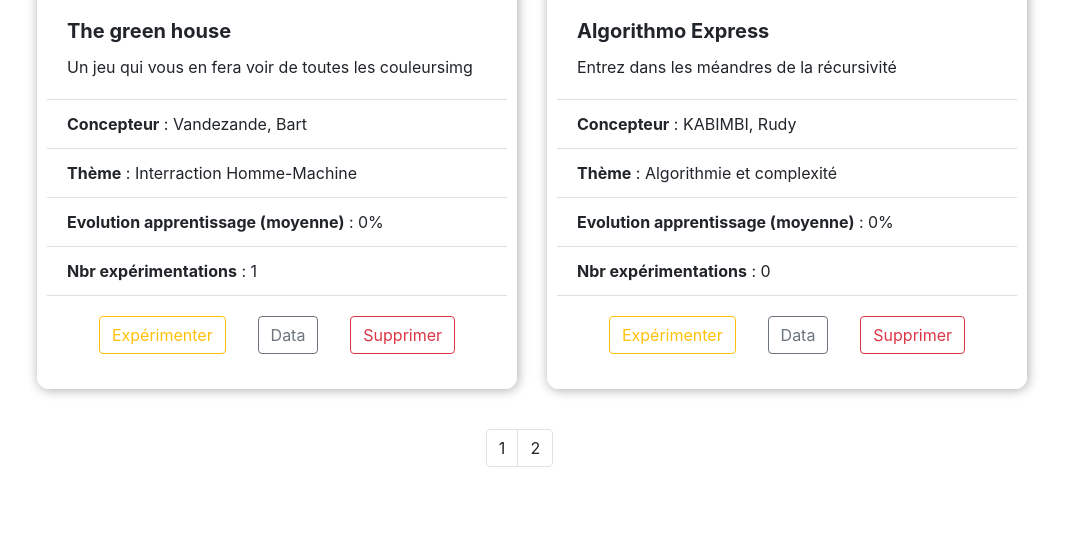
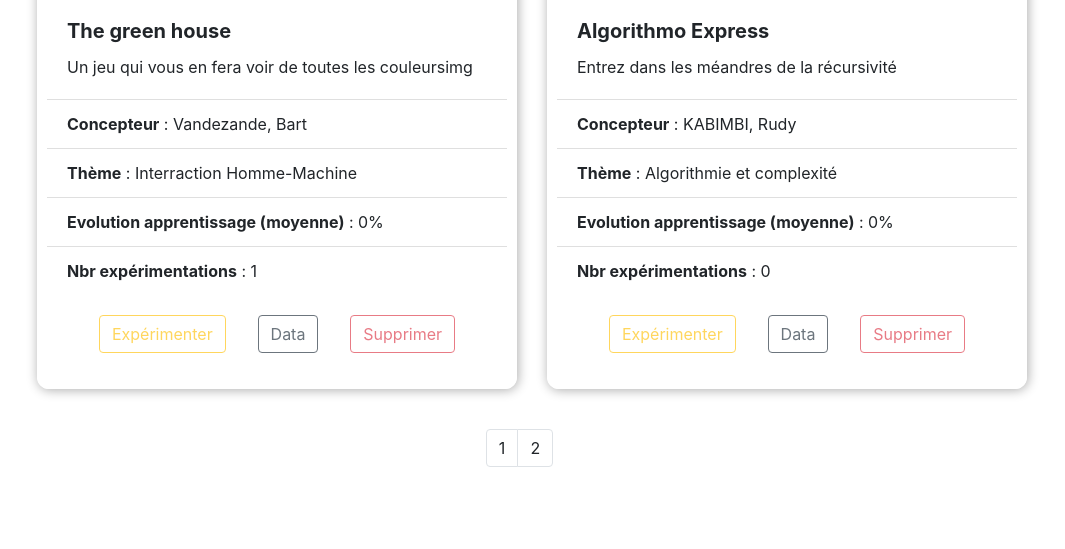
Before and after one commit to rkabimbi/evscape_flask_ok, a Flask app: page /mesJEEI in a window 1280 px wide. Shown: the part 976-1525 px from the top of the page, without its empty margins (108-1173 px from the left). Run offline with Flask 2, Linux system fonts and the light colour scheme; a user stored in the database is signed in; data comes from the database, SQL or seed files in the repository; some libraries are stand-ins or nearby versions.

Commit message:
je viens de coder le fait que le bouton experimenter sur la carte n'est pas accessible si jeei pas valide...si jms je commence a voir des incoherence revenir au commit juste avant celui ci car pas mal de modif introduite ici

```diff
--- a/my_app/routes_mesJEEI.py
+++ b/my_app/routes_mesJEEI.py
@@ -73,7 +73,7 @@ def fonction_mesJEEI():
 
 
 def fonction_conversionSQLDICT(mesJEEI,specifications):
-    res ={"noms":[],"auteurs":[],"auteursID":[],"nbrExperimentations":[],"img":[],"themes":[],"id":[],"statuts":[],"descriptifs":[],"scores":[]}
+    res ={"noms":[],"auteurs":[],"auteursID":[],"nbrExperimentations":[],"img":[],"themes":[],"id":[],"statuts":[],"descriptifs":[],"scores":[],"estValide":[]}
 
     for JEEI in mesJEEI:
         res["noms"].append(JEEI.nom)
@@ -123,5 +123,12 @@ def fonction_conversionSQLDICT(mesJEEI,specifications):
         except ZeroDivisionError:
             res["scores"].append(0)
 
+        if JEEI.estValide:#je dois procéder de la sorte pcq javascript me pose un probleme avec mes booleens
+            res["estValide"].append(1)
+        else:
+            res["estValide"].append(0)
+
+
+
 
     return res
--- a/my_app/routes_specificationMesJEEI.py
+++ b/my_app/routes_specificationMesJEEI.py
@@ -49,13 +49,14 @@ from my_app.models.questionnaireMotivation import QuestionnaireMotivation
 from my_app.models.questionnairePostTest import QuestionnairePostTest
 from my_app.models.questionnairePreTest import QuestionnairePreTest
 from my_app.models.questionnaireUX import QuestionnaireUX
-
+import sys
 
 
 @app.route("/specificationMesJEEI", methods=['GET', 'POST'])
 @login_required
 def fonction_specificationMesJEEI():
     print("specificationMesJEEI")
+
 
     #recuperation ID qui est communiqué depuis le HTML
     print("id recuperé de HTML :", request.args.get("idJEEI") )
--- a/my_app/static/js/fonctions_MesJEEI.js
+++ b/my_app/static/js/fonctions_MesJEEI.js
@@ -28,9 +28,22 @@ function fonction_affichageMesJEEI(numPager, listeMesJEEI,nbrPagesTotal,nbrJEEI)
         document.getElementById("statutMesJEEI"+i).innerHTML="<B> Evolution apprentissage (moyenne)</B> :"+listeMesJEEI.scores[(indexDBSol+i)]
         document.getElementById("descriptifMesJEEI"+i).innerHTML=listeMesJEEI.descriptifs[(indexDBSol+i)]
         document.getElementById("nbrExperimentationsMesJEEI"+i).innerHTML="<B> Nbr expérimentations</B> :"+listeMesJEEI.nbrExperimentations[(indexDBSol+i)]
-        document.getElementById("btnExperimentationMesJeei"+i).innerHTML="<a class='btn btn-outline-warning' href='http://127.0.0.1:5000/uneExperimentation?idJEEI="+listeMesJEEI.id[(indexDBSol+i)]+"' role='button'>Expérimenter</a>"
-        document.getElementById("btnDataMesJeei"+i).innerHTML="<a class='btn btn-outline-secondary ' href='http://127.0.0.1:5000/DataJEEI?idJEEI="+listeMesJEEI.id[(indexDBSol+i)]+"' role='button' >Data</a>"
-        document.getElementById("btnEffacerMesJeei"+i).innerHTML="<a class='btn btn-outline-danger ' href='http://127.0.0.1:5000/SupprimerMonJEEI?idJEEI="+listeMesJEEI.id[(indexDBSol+i)]+"' role='button' >Supprimer</a>"
+
+        //pour gerer le disabled si jms il est pas validé
+        if(listeMesJEEI.estValide[(indexDBSol+i)]==1)
+        {
+            document.getElementById("btnExperimentationMesJeei"+i).innerHTML="<a  href='http://127.0.0.1:5000/uneExperimentation?idJEEI="+listeMesJEEI.id[(indexDBSol+i)]+"' role='button' class='btn btn-outline-warning'>Expérimenter</a>"
+        }
+        else
+        {
+            document.getElementById("btnExperimentationMesJeei"+i).innerHTML="<a  href='http://127.0.0.1:5000/uneExperimentation?idJEEI="+listeMesJEEI.id[(indexDBSol+i)]+"' role='button' class='btn btn-outline-warning disabled' >Expérimenter</a>"
+        }
+
+
+
+
+        document.getElementById("btnDataMesJeei"+i).innerHTML="<a class='btn btn-outline-secondary  ' href='http://127.0.0.1:5000/specificationMesJEEI?idJEEI="+listeMesJEEI.id[(indexDBSol+i)]+"' role='button' >Data</a>"
+        document.getElementById("btnEffacerMesJeei"+i).innerHTML="<a class='btn btn-outline-danger ' href='http://127.0.0.1:5000/SupprimerMonJEEI?idJEEI="+listeMesJEEI.id[(indexDBSol+i)]+"' role='button' disabeld >Supprimer</a>"
     }
 
     //regler le probleme de la dernière page qui peut contenir moins de 4 elements (suite)
--- a/my_app/templates/macros/macro_MesJEEI.html
+++ b/my_app/templates/macros/macro_MesJEEI.html
@@ -4,8 +4,8 @@
 
 {% macro afficherCarteMesJEEI(indexJEEIDB,listeMesJEEI,indexCarteAffichage) %}
 
-  <div id={{"carteMesJEEI"+indexCarteAffichage}} class="cardMesJEEI" id="macroTest" onclick="redirectionVers('{{indexCarteAffichage}}')"><!-- le Onclick c'est pour rendre ma carte cliquable-->
-
+  <div id={{"carteMesJEEI"+indexCarteAffichage}} class="cardMesJEEI" id="macroTest" >
+    <div onclick="redirectionVers('{{indexCarteAffichage}}')"> <!-- le Onclick c'est pour rendre ma carte cliquable-->
             <div id={{"imgMesJEEI"+indexCarteAffichage}} style="height: 10rem;" >
               <img   src={{listeMesJEEI.img[indexJEEIDB]}} class="card-img-top imgCardMesJEEI"  alt="..." >
             </div>
@@ -28,19 +28,41 @@
               </li>
               <li id={{"nbrExperimentationsMesJEEI"+indexCarteAffichage}} class="list-group-item"><B> Nbr expérimentations</B> : {{listeMesJEEI.nbrExperimentations[indexJEEIDB]}}</li>
             </ul>
+    </div>
+    <div class="card-body boutonsCarte">
+      <!--
+        {{listeMesJEEI.estValide[indexJEEIDB]}}
+          <div id={{"btnExperimentationMesJeei"+indexCarteAffichage}}>
+            <button  class="btn btn-outline-warning" onclick='window.location.href = "http://127.0.0.1:5000/uneExperimentation?idJEEI={{listeMesJEEI.id[indexJEEIDB]}}";'
+            {%if listeMesJEEI.estValide[indexJEEIDB]%}
+            {%else%}
+            disabled
+            {%endif%}
 
-      <div class="card-body boutonsCarte">
+            >Expérimenter</button>
+          </div>
+        -->
 
         <div id={{"btnExperimentationMesJeei"+indexCarteAffichage}}>
-            <a  class="btn btn-outline-warning" href="http://127.0.0.1:5000/uneExperimentation?idJEEI={{listeMesJEEI.id[indexJEEIDB]}}" role="button">Expérimenter</a>
+          <a   href="http://127.0.0.1:5000/uneExperimentation?idJEEI={{listeMesJEEI.id[indexJEEIDB]}}" role="button"
+          {%if listeMesJEEI.estValide[indexJEEIDB]==1%}
+            class="btn btn-outline-warning"
+            {%else%}
+            class="btn btn-outline-warning disabled"
+            {%endif%}
+
+
+
+          >Expérimenter</a>
         </div>
 
           <div id={{"btnDataMesJeei"+indexCarteAffichage}}>
-          <a class="btn btn-outline-secondary " href="http://127.0.0.1:5000/DataJEEI?idJEEI={{listeMesJEEI.id[indexJEEIDB]}}" role="button" >Data</a>
+          <a class="btn btn-outline-secondary " href="http://127.0.0.1:5000/specificationMesJEEI?idJEEI={{listeMesJEEI.id[indexJEEIDB]}}" role="button" >Data</a> <!-- je passe une date en plus qui permet de jouer le rôle d'ancre-->
           </div>
           <div id={{"btnEffacerMesJeei"+indexCarteAffichage}}>
-          <a class="btn btn-outline-danger " href="http://127.0.0.1:5000/SupprimerMonJEEI?idJEEI={{listeMesJEEI.id[indexJEEIDB]}}" role="button" >Supprimer</a>
+          <a class="btn btn-outline-danger disabled " href="http://127.0.0.1:5000/SupprimerMonJEEI?idJEEI={{listeMesJEEI.id[indexJEEIDB]}}" role="button" >Supprimer</a>
           </div>
+
 
     </div>
   </div>
--- a/my_app/templates/user_login.html
+++ b/my_app/templates/user_login.html
@@ -18,7 +18,7 @@
 <div class="cadreSuperieurLogin">
 <div class="row">
     <div class="composantLogin col-sm-12" id="composantLogin">
-        <h1 class="titreComposantLogin"> EVSCAPE</h1>
+        <h1 class="titreComposantLogin"> EVSCAPP</h1>
         <div class="boxLoginForm">
             <center>
                 <form action="/" method="POST">
```
Also changed, not shown: my_app/templates/specificationMesJEEI.html (+6 -1 lines), 1 other file. Lines whose indentation alone changed are shown as unchanged.
